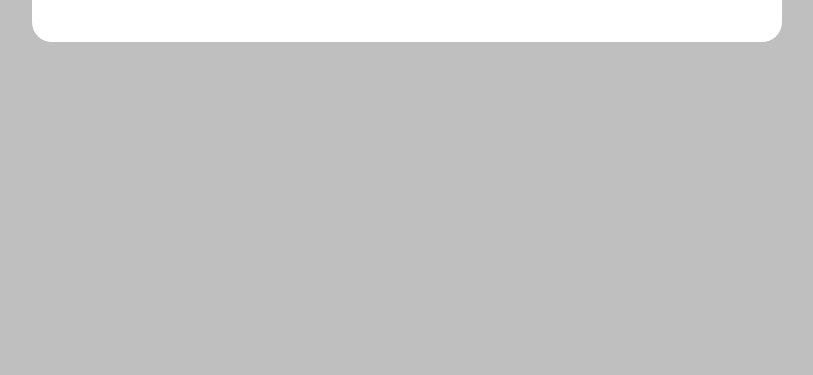
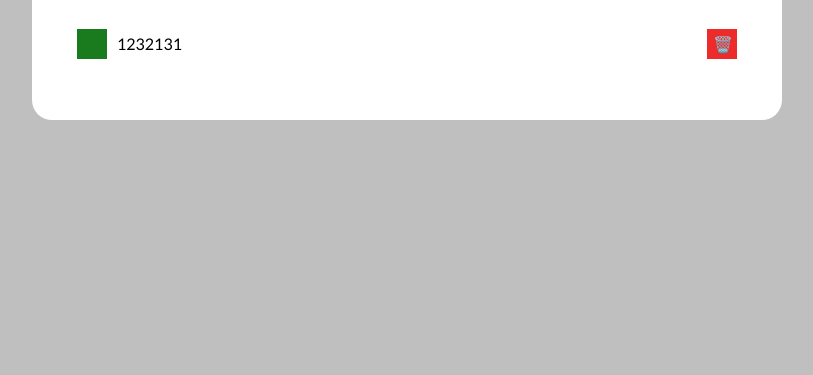
Before and after one commit to AdrianJar/ToDoList, a plain HTML site: page index.html in a window 1280 px wide. Shown: the part 425-800 px from the top of the page, without its empty margins (233-1046 px from the left). Drawn offline with nearby package versions, Linux system fonts and the light colour scheme.

Commit message:
Eddited js code and css code

```diff
--- a/CSS/container.css
+++ b/CSS/container.css
@@ -1,5 +1,4 @@
 .section {
-  text-align: center;
   max-width: 750px;
   background-color: white;
   border-radius: 20px;
--- a/CSS/listTask.css
+++ b/CSS/listTask.css
@@ -1,31 +1,38 @@
 .list {
-  padding: 1px;
+  width: 100%;
+  padding: 10px;
+  list-style-type: none;
 }
 
 ul li:hover {
   background-color: rgb(190, 190, 190);
 }
 
-.list__taskItem {
-  display: flex;
-  justify-content: space-between;
+.list__task {
+  display: grid;
+  grid-template-columns: auto 1fr auto;
+  align-items: center;
   margin: 10px;
   padding: 5px;
+}
+
+.list__taskItem{
+  padding-left: 10px;
+}
+
+.list__taskItem--done {
+  text-decoration: line-through;
 }
 
 .list__taskButton {
   width: 30px;
   height: 30px;
+  background-color: #1a7b1e;
   border: none;
-  background-color: #1a7b1e;
   cursor: pointer;
 }
 
-.list__taskButton--remove{
+.list__taskButton--remove {
   background-color: rgb(238, 43, 43);
-  border:none;
+  justify-self: flex-end;
 }
-
-.list__taskDone {
-  text-decoration: line-through;
-}
--- a/script.js
+++ b/script.js
@@ -1,5 +1,7 @@
 {
     const tasks = [
+        {content:1232131}
+
     ];
 
     const addNewTask = (newTaskContent) => {
@@ -50,10 +52,10 @@
         for (const task of tasks) {
             htmlString += `
                 <li
-                class="list__taskItem">
-                    <button class="list__taskButton list__button--done js-done">${task.done ? "✅" : ""}</button>
-                    <span class="${task.done ? "list__item--done" : ""}">${task.content}</span>
-                    <button class="list__taskButton--remove js-remove">🗑️</button>
+                class="list__task">
+                    <button class="list__taskButton js-done">${task.done ? "✔" : ""}</button>
+                    <span class="list__taskItem ${task.done ? "list__taskItem--done" : ""}">${task.content}</span>
+                    <button class="list__taskButton list__taskButton--remove js-remove">🗑️</button>
                 </li>
             `;
         }
```
